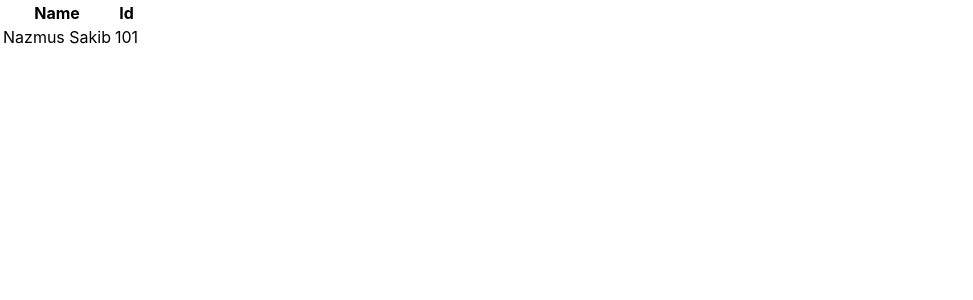
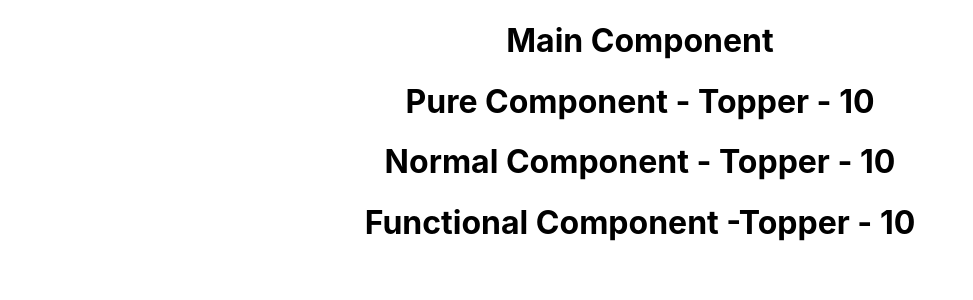
Before and after one commit to Nazmul1582/practice-react, a React (Create React App) app: page / in a window 1280 px wide. Shown: the top 300 px of the page, without its empty margins (0-973 px from the left). Built offline with nearby package versions, Linux system fonts and the light colour scheme; the HTML template or start-up script is replaced by a standard one.

Commit message:
Pure Component in class component and memo in functional comp class 10

```diff
--- a/src/App.js
+++ b/src/App.js
@@ -1,5 +1,4 @@
 import './App.css';
-
 // import Button from './component/class6/CssComponent/CssModules/Button';
 // import CssStyleComp from './component/class6/CssComponent/CssStyleComp';
 // import InlineCssComp from './component/class6/CssComponent/InlineCssComp';
@@ -8,8 +7,9 @@ import './App.css';
 // import MountingComp from './component/class8/Lifecycle/MountingComp';
 // import UpdatingComp from './component/class8/Lifecycle/UpdatingComp';
 // import UnmountingComp from './component/class8/Lifecycle/UnmountingComp';
-import FragmentComp from './component/class9/FragmentComp';
-import TableComp from './component/class9/TableComp';
+// import FragmentComp from './component/class9/FragmentComp';
+// import TableComp from './component/class9/TableComp';
+import MainComp from './component/class10/PureComp/MainComp';
 // import StudentComp from "./component/StudentComp";
 // import MyClassComp from './component/MyClassComp';
 // import ParentComp from './component/class4/ParentComp';
@@ -52,7 +52,10 @@ function App() {
       {/* <UnmountingComp /> */}
 
       {/* <FragmentComp /> */}
-      <TableComp />
+      {/* <TableComp /> */}
+
+      <MainComp />
+
 
     </div>
   );
--- /dev/null
+++ b/src/component/class10/PureComp/FunctionalComp.js
@@ -0,0 +1,10 @@
+import React from 'react';
+const FunctionalComp = ({name, age}) => {
+    console.log('Functional Component');
+    return (
+        <div>
+            <h1>Functional Component -{name} - {age} </h1>
+        </div>
+    )
+}
+export default React.memo(FunctionalComp);
--- /dev/null
+++ b/src/component/class10/PureComp/MainComp.js
@@ -0,0 +1,44 @@
+import React,{ Component } from 'react';
+import FunctionalComp from './FunctionalComp';
+import NormalComp from './NormalComp';
+import PureComp from './PureComp';
+class MainComp extends Component{
+    constructor(props){
+        super(props);
+        this.state = {
+            name: 'Next',
+            age: 10
+        }
+    }
+
+    // shouldComponentUpdate(nextProps, nextState){
+    //     if(JSON.stringify(nextState) !== JSON.stringify(this.state)){
+    //         return true
+    //     }
+    //     else return false
+
+    // }
+
+    componentDidMount(){
+        setInterval(() => {
+            this.setState({
+                name: "Topper",
+                age: 10
+            })
+        }, 2000);
+    }
+
+    render(){
+        console.log('from Main Component');
+        return (
+            <div>
+                <h1>Main Component</h1>
+                <PureComp name ={this.state.name} age={this.state.age} />
+                <NormalComp name={this.state.name} age={this.state.age} />
+                <FunctionalComp name={this.state.name} age={this.state.age} />
+            </div>
+        )
+    }
+}
+
+export default MainComp;
--- /dev/null
+++ b/src/component/class10/PureComp/NormalComp.js
@@ -0,0 +1,13 @@
+import React,{ Component } from 'react';
+class NormalComp extends Component{
+    render(){
+        console.log('Normal Component');
+        return (
+            <div>
+                <h1>Normal Component - {this.props.name} - {this.props.age}</h1>
+            </div>
+        )
+    }
+}
+
+export default NormalComp;
--- /dev/null
+++ b/src/component/class10/PureComp/PureComp.js
@@ -0,0 +1,13 @@
+import React,{ PureComponent } from 'react';
+class PureComp extends PureComponent{
+    render(){
+        console.log("Pure Component");
+        return (
+            <div>
+                <h1>Pure Component - {this.props.name} - {this.props.age}</h1>
+            </div>
+        )
+    }
+}
+
+export default PureComp;
--- a/src/component/class8/Lifecycle/UpdatingComp.js
+++ b/src/component/class8/Lifecycle/UpdatingComp.js
@@ -13,7 +13,7 @@ class UpdatingComp extends Component{
     }
     shouldComponentUpdate(){
         console.log('form shouldComponentUpdate');
-        return true
+        return true  // details in class 10 Pure Component
     }
     getSnapshotBeforeUpdate(){
         console.log('from getSnapshotBeforeUpdate');
```
